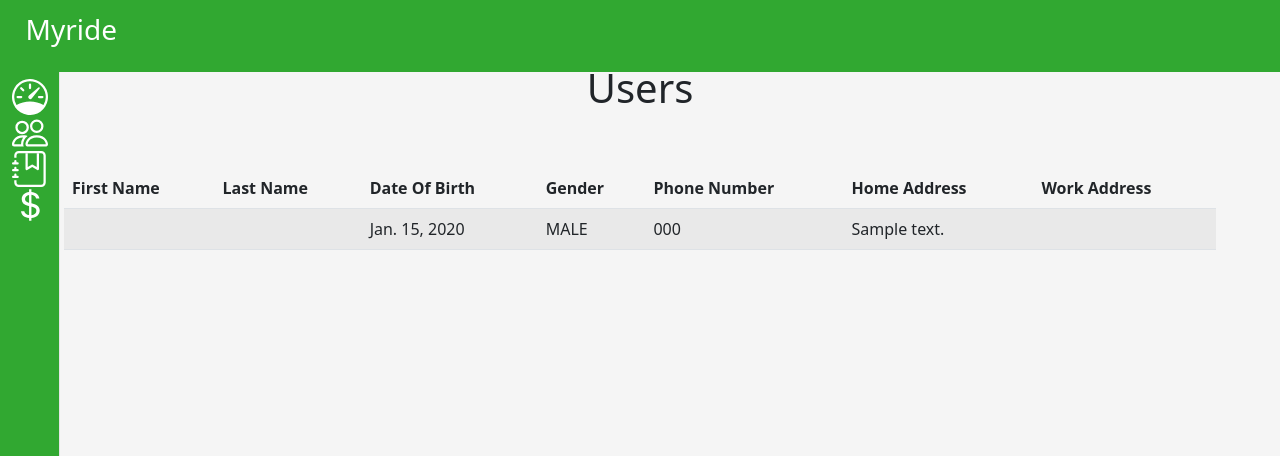
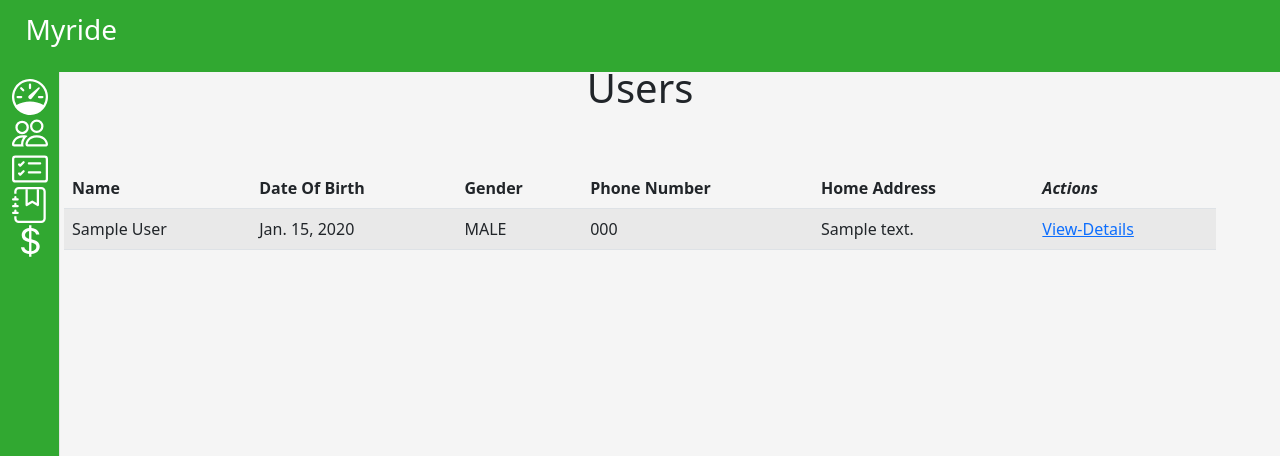
Before and after one commit to Daizy-Developer/Myride-Django-Backend, a Django app: page /user in a window 1280 px wide. Shown: the top 456 px of the page. Run offline with Django 4.2, Linux system fonts and the light colour scheme; a user stored in the database is signed in; tables that the repository leaves empty hold one stand-in row (values such as "Sample post"); some libraries are stand-ins or nearby versions.

Commit message:
Update Index.html

```diff
--- a/templates/Index.html
+++ b/templates/Index.html
@@ -62,7 +62,19 @@
         </a>
 
       </li>
+      <li class="has-subnav">
+        <a href="/promocode">
+          <svg xmlns="http://www.w3.org/2000/svg" fill="currentColor" height="2em" width="2em" class=" fa-2x fa bi-people bi-card-checklist" viewBox="0 0 16 16">
+            <path d="M14.5 3a.5.5 0 0 1 .5.5v9a.5.5 0 0 1-.5.5h-13a.5.5 0 0 1-.5-.5v-9a.5.5 0 0 1 .5-.5h13zm-13-1A1.5 1.5 0 0 0 0 3.5v9A1.5 1.5 0 0 0 1.5 14h13a1.5 1.5 0 0 0 1.5-1.5v-9A1.5 1.5 0 0 0 14.5 2h-13z"/>
+            <path d="M7 5.5a.5.5 0 0 1 .5-.5h5a.5.5 0 0 1 0 1h-5a.5.5 0 0 1-.5-.5zm-1.496-.854a.5.5 0 0 1 0 .708l-1.5 1.5a.5.5 0 0 1-.708 0l-.5-.5a.5.5 0 1 1 .708-.708l.146.147 1.146-1.147a.5.5 0 0 1 .708 0zM7 9.5a.5.5 0 0 1 .5-.5h5a.5.5 0 0 1 0 1h-5a.5.5 0 0 1-.5-.5zm-1.496-.854a.5.5 0 0 1 0 .708l-1.5 1.5a.5.5 0 0 1-.708 0l-.5-.5a.5.5 0 0 1 .708-.708l.146.147 1.146-1.147a.5.5 0 0 1 .708 0z"/>
+          </svg>
 
+          <span class="nav-text">
+            Promocodes
+          </span>
+        </a>
+
+      </li>
       <li class="has-subnav">
         <a href="/Ride-logs">
           <svg xmlns="http://www.w3.org/2000/svg"  fill="currentColor" class="fa-2x fa  bi-journal-bookmark" viewBox="0 0 16 16">
@@ -109,13 +121,13 @@
         <thead>
             <tr>
 
-              <th scope="col">First Name</th>
-              <th scope="col">Last Name</th>
+              <th scope="col">Name</th>
               <th scope="col">Date Of Birth</th>
               <th scope="col">Gender</th>
               <th scope="col">Phone Number</th>
               <th scope="col">Home Address</th>
-              <th scope="col">Work Address</th>
+              <th scope="col"><i>Actions</i></th>
+
             </tr>
           </thead>
           <tbody>
@@ -123,11 +135,9 @@
             <tr>
 
               <td class=" ">
-                {{i.first_name}}
+                {{i.name}}
               </td>
-              <td class="">
-                {{i.last_name}}
-              </td>
+
               <td class="">
                 {{i.date_of_birth}}
               </td>
@@ -141,7 +151,7 @@
                 {{i.home_address}}
               </td>
               <td class="">
-                {{i.work_address}}
+                <a href="/user-details/{{i.id}}">View-Details</a>
               </td>
             </tr>
             {% endfor %}
```
